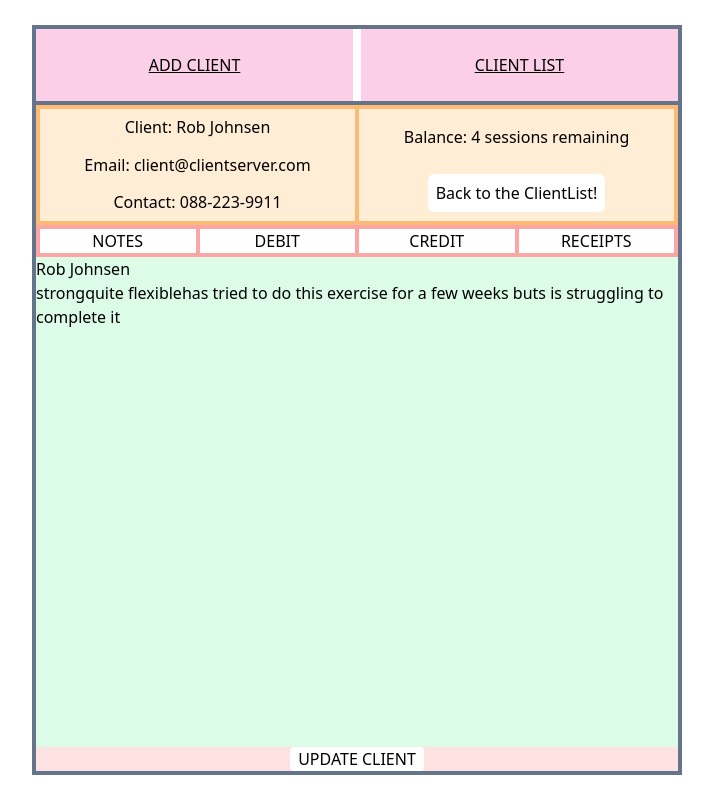
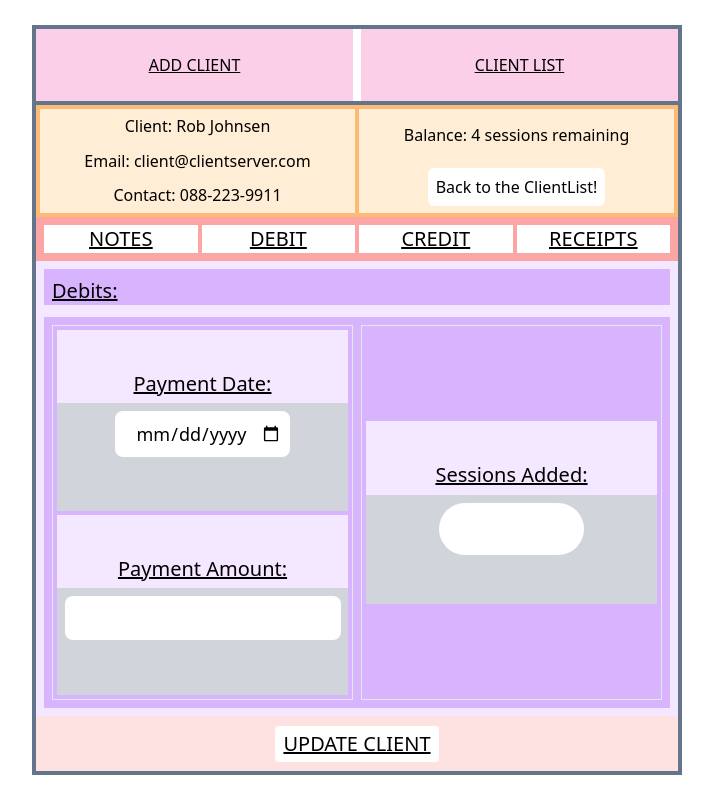
Before and after one commit to RobJJ/client-tracker-firebase, a React (Create React App) app: page /clientList/1/debits in a window 1280 px wide. Shown: the whole page, without its empty margins (283-996 px from the left). Built offline with nearby package versions, Linux system fonts and the light colour scheme.

Commit message:
Routing: Finished complexNav pathing, ComplexComponents implemented and styled

```diff
--- a/src/ActiveClient/ActiveClient-component.jsx
+++ b/src/ActiveClient/ActiveClient-component.jsx
@@ -2,9 +2,7 @@ import React from "react";
 import { useParams, Outlet } from "react-router-dom";
 import data from "../ClientData/ClientData-component";
 import BasicInfo from "./ActiveClientBasicInfo-component";
-import ComplexInfo from "./ActiveClientComplexInfo-component";
 import ComplexFooter from "./ComplexFooter-component";
-import ComplexLayout from "./ComplexLayout";
 import ComplexNav from "./ComplexNav-component";
 //
 const ActiveClient = () => {
@@ -25,5 +23,3 @@ const ActiveClient = () => {
   );
 };
 export default ActiveClient;
-
-//<ComplexLayout client={client} />
--- a/src/ActiveClient/ActiveClientComplexInfo-component.jsx
+++ /dev/null
@@ -1,21 +0,0 @@
-import React from "react";
-import { Link } from "react-router-dom";
-//
-const ComplexInfo = ({ client }) => {
-  return (
-    <section className="bg-red-300 h-full w-full flex flex-col gap-1 p-1">
-      <div className="bg-red-100 w-full h-8 flex text-center gap-1 items-center">
-        <div className="bg-white w-1/4">NOTES</div>
-        <div className="bg-white w-1/4">DEBIT</div>
-        <div className="bg-white w-1/4">CREDIT</div>
-        <div className="bg-white w-1/4">RECEIPTS</div>
-      </div>
-      <div className="bg-red-100 w-full h-full">display</div>
-      <div className="bg-red-100 w-full h-8 flex justify-center items-center">
-        <div className="bg-white px-2 rounded">UPDATE CLIENT</div>
-      </div>
-    </section>
-  );
-};
-
-export default ComplexInfo;
--- a/src/ActiveClient/ActiveClientCredit-component.jsx
+++ b/src/ActiveClient/ActiveClientCredit-component.jsx
@@ -1,9 +1,47 @@
 import React from "react";
+import { useOutletContext } from "react-router-dom";
 //
 const ActiveClientCredit = () => {
+  const client = useOutletContext();
+  //   console.log(client);
+  //
   return (
-    <div>
-      <h2>Credits</h2>
+    <div className="bg-pink-100 w-full h-full">
+      <div className="w-full h-full flex flex-col gap-3 p-2">
+        {/* HEADER DISPLAY */}
+        <section className="bg-purple-300 h-10 w-full pt-2 text-xl underline pl-2">
+          <h2>Credits:</h2>
+        </section>
+        {/* MAIN PAGE DISPLAY */}
+        <section className="bg-purple-300 h-full w-full flex p-2 gap-2">
+          {/* LEFT HAND SIDE DISPLAY */}
+          <div className="w-full border flex flex-col gap-1  p-1">
+            <div className="h-1/2 bg-purple-100 flex flex-col pt-5 text-center text-lg">
+              <label className="h-1/3 underline pt-5 text-xl">
+                Session Trained Date:
+              </label>
+              <div className=" bg-gray-300 h-2/3">
+                <input
+                  type="date"
+                  className=" text-center p-2 rounded-lg mt-2"
+                />
+              </div>
+            </div>
+            <div className="h-1/2 bg-purple-100 flex flex-col pt-5 text-center text-lg">
+              <label className="h-1/3 underline pt-5 text-xl">
+                Sessions Amount:
+              </label>
+              <div className=" bg-gray-300 h-2/3">
+                <input
+                  type="number"
+                  className=" text-center p-2 rounded-lg mt-2"
+                />
+              </div>
+            </div>
+          </div>
+          {/* RIGHT HAND SIDE DISPLAY */}
+        </section>
+      </div>
     </div>
   );
 };
--- a/src/ActiveClient/ActiveClientDebit-component.jsx
+++ b/src/ActiveClient/ActiveClientDebit-component.jsx
@@ -1,11 +1,74 @@
 import React from "react";
+import { useOutletContext } from "react-router-dom";
 //
 const ActiveClientDebit = () => {
+  const client = useOutletContext();
+  //   console.log(client);
+  //
   return (
-    <div>
-      <h2>Debits</h2>
+    <div className="bg-purple-100 w-full h-full">
+      <div className="w-full h-full flex flex-col gap-3 p-2">
+        {/* HEADER DISPLAY */}
+        <div className="bg-purple-300 h-10w-full pt-2 text-xl underline pl-2">
+          <h2>Debits:</h2>
+        </div>
+        {/* MAIN PAGE DISPLAY */}
+        <div className="bg-purple-300 h-full w-full flex p-2 gap-2">
+          {/* LEFT HAND SIDE DISPLAY */}
+          <div className="w-1/2 border flex flex-col gap-1  p-1">
+            <div className="h-1/2 bg-purple-100 flex flex-col pt-5 text-center text-lg">
+              <label className="h-1/3 underline pt-5 text-xl">
+                Payment Date:
+              </label>
+              <div className=" bg-gray-300 h-2/3">
+                <input
+                  type="date"
+                  className=" text-center p-2 rounded-lg mt-2"
+                />
+              </div>
+            </div>
+            <div className="h-1/2 bg-purple-100 flex flex-col pt-5 text-center text-lg">
+              <label className="h-1/3 underline pt-5 text-xl">
+                Payment Amount:
+              </label>
+              <div className=" bg-gray-300 h-2/3">
+                <input
+                  type="number"
+                  className=" text-center p-2 rounded-lg mt-2"
+                />
+              </div>
+            </div>
+          </div>
+          {/* RIGHT HAND SIDE DISPLAY */}
+          <div className="w-1/2 border p-1 flex justify-center items-center">
+            <div className="h-1/2 bg-purple-100 flex flex-col pt-5 text-center text-lg">
+              <label className="h-1/3 underline pt-5 text-xl">
+                Sessions Added:
+              </label>
+              <div className=" bg-gray-300 h-2/3">
+                <input
+                  type="number"
+                  className=" text-center p-3 rounded-full mt-2 w-1/2 text-xl"
+                />
+              </div>
+            </div>
+          </div>
+        </div>
+      </div>
     </div>
   );
 };
 
 export default ActiveClientDebit;
+
+// const debitTemplate = {
+//   date: "",
+//   id: "",
+//   amount: "",
+//   sessions: 0,
+// };
+// const creditTemplate = {
+//   date: "",
+//   id: "",
+//   sessions: 0,
+// };
--- a/src/ActiveClient/ActiveClientNotes-component.jsx
+++ b/src/ActiveClient/ActiveClientNotes-component.jsx
@@ -7,8 +7,15 @@ const ActiveClientNotes = () => {
   //
   return (
     <div className="bg-green-100 w-full h-full">
-      <h2>{client.name}</h2>
-      <h2>{client.notes}</h2>
+      <div className="w-full h-full flex flex-col gap-3 p-2">
+        <h2 className="h-10 bg-green-300 w-full pt-2 text-xl underline pl-2">
+          Notes:
+        </h2>
+        <textarea
+          className="h-full bg-white p-5 resize-none rounded-md"
+          placeholder="The notes will go here"
+        ></textarea>
+      </div>
     </div>
   );
 };
--- a/src/ActiveClient/ActiveClientReceipts-component.jsx
+++ b/src/ActiveClient/ActiveClientReceipts-component.jsx
@@ -1,11 +1,73 @@
 import React from "react";
+import { useOutletContext, Link } from "react-router-dom";
 //
+const dummyData = [
+  {
+    date: "2022-10-22",
+    id: "qweqw",
+    amount: "322",
+    sessions: 5,
+  },
+  {
+    date: "2022-09-15",
+    id: "gqwe",
+    amount: "550",
+    sessions: 10,
+  },
+];
+
 const ActiveClientReceipts = () => {
+  const client = useOutletContext();
+  //   console.log(client);
+  //
   return (
-    <div>
-      <h2>Recipts</h2>
+    <div className="bg-blue-100 w-full h-full  ">
+      <div className="p-2 gap-3 flex flex-col">
+        <div className="bg-purple-300 h-10 w-full pt-2 text-xl underline p-2 flex text-center ">
+          <h2 className="w-1/3 underline">Date</h2>
+          <h2 className="w-1/3 underline">Amount</h2>
+          <h2 className="w-1/3 underline">Sessions</h2>
+        </div>
+        <div className="flex flex-col gap-1 h-full overflow-y-auto">
+          {dummyData.map((debit) => {
+            return (
+              <div
+                key={debit.id}
+                className="w-full h-10 bg-green-200 flex text-center rounded-lg border border-black items-center"
+              >
+                <span className="w-1/3">{debit.date}</span>
+                <span className="w-1/3">{debit.amount}</span>
+                <span className="w-1/3">{debit.sessions}</span>
+              </div>
+            );
+          })}
+        </div>
+      </div>
     </div>
   );
 };
 
 export default ActiveClientReceipts;
+
+//receipts: { debits: [], credits: [] },
+// const debitTemplate = {
+//   date: "",
+//   id: "",
+//   amount: "",
+//   sessions: 0,
+// };
+//
+// <div className="flex flex-col gap-1">
+//   {filteredClients.map((client) => {
+//     return (
+//       <Link
+//         key={client.id}
+//         to={`/clientList/${client.id}`}
+//         className="w-full h-10 bg-green-200 flex justify-around items-center"
+//       >
+//         <h2>{client.name}</h2>
+//         <p>{client.age}</p>
+//       </Link>
+//     );
+//   })}
+// </div>;
--- a/src/ActiveClient/ComplexFooter-component.jsx
+++ b/src/ActiveClient/ComplexFooter-component.jsx
@@ -2,8 +2,10 @@ import React from "react";
 //
 const ComplexFooter = () => {
   return (
-    <div className="bg-red-100 w-full h-8 flex justify-center items-center">
-      <div className="bg-white px-2 rounded">UPDATE CLIENT</div>
+    <div className="bg-red-100 w-full h-20 flex justify-center items-center">
+      <div className="bg-white px-2 rounded text-xl underline py-1">
+        UPDATE CLIENT
+      </div>
     </div>
   );
 };
--- a/src/ActiveClient/ComplexNav-component.jsx
+++ b/src/ActiveClient/ComplexNav-component.jsx
@@ -5,13 +5,19 @@ const ComplexNav = ({ client }) => {
   const { id } = client;
   console.log(id);
   return (
-    <div className="bg-red-300 w-full h-8 flex text-center gap-1 items-center p-1">
-      <Link to={`notes`} className="bg-white w-1/4">
+    <div className="bg-red-300 w-full h-12 flex text-center gap-1 items-center p-2 text-xl underline">
+      <Link to={`/clientList/${client.id}`} className="bg-white w-1/4">
         NOTES
       </Link>
-      <div className="bg-white w-1/4">DEBIT</div>
-      <div className="bg-white w-1/4">CREDIT</div>
-      <div className="bg-white w-1/4">RECEIPTS</div>
+      <Link to={`debits`} className="bg-white w-1/4">
+        DEBIT
+      </Link>
+      <Link to={`credits`} className="bg-white w-1/4">
+        CREDIT
+      </Link>
+      <Link to={`receipts`} className="bg-white w-1/4">
+        RECEIPTS
+      </Link>
     </div>
   );
 };
--- a/src/App.js
+++ b/src/App.js
@@ -2,14 +2,14 @@ import { Routes, Route } from "react-router-dom";
 // Components
 import AppLayout from "./Routes/AppLayout/AppLayout-component";
 import ClientList from "./ClientList/ClientList-component";
-// import DebitCredit from "./DebitCredit/DebitCredit-component";
 import AddClient from "./AddClient/AddClient-component";
 import Home from "./Home/Home-component";
 import ActiveClient from "./ActiveClient/ActiveClient-component";
-import ComplexLayout from "./ActiveClient/ComplexLayout";
-import ComplexDisplay from "./ActiveClient/ComplexDisplay-component";
 import ActiveClientNotes from "./ActiveClient/ActiveClientNotes-component";
 import DefaultActiveDisplay from "./ActiveClient/DefaultActiveDisplay-component";
+import ActiveClientReceipts from "./ActiveClient/ActiveClientReceipts-component";
+import ActiveClientDebit from "./ActiveClient/ActiveClientDebit-component";
+import ActiveClientCredit from "./ActiveClient/ActiveClientCredit-component";
 //
 function App() {
   return (
@@ -18,8 +18,11 @@ function App() {
         <Route index element={<Home />} />
         <Route path="clientList" element={<ClientList />} />
         <Route path="clientList/:clientId" element={<ActiveClient />}>
-          <Route index element={<DefaultActiveDisplay />} />
-          <Route path=":notes" element={<ActiveClientNotes />} />
+          {/*<Route index element={<DefaultActiveDisplay />} />*/}
+          <Route index element={<ActiveClientNotes />} />
+          <Route path="debits" element={<ActiveClientDebit />} />
+          <Route path="credits" element={<ActiveClientCredit />} />
+          <Route path="receipts" element={<ActiveClientReceipts />} />
         </Route>
         <Route path="addClient" element={<AddClient />} />
       </Route>
@@ -28,19 +31,3 @@ function App() {
 }
 
 export default App;
-// <Route path="debitCredit" element={<DebitCredit />} />;
-// <Route path="clientList/:clientId" element={<ActiveClient />}>
-// <Route path=":navLink" element={<ComplexDisplay/>}/>
-// </Route>
-//
-// return (
-//     <Routes>
-//       <Route path="/" element={<AppLayout />}>
-//         <Route index element={<Home />} />
-//         <Route path="clientList" element={<ClientList />} />
-//         <Route path="clientList/:clientId" element={<ActiveClient />} />
-//         <Route path="addClient" element={<AddClient />} />
-//       </Route>
-//     </Routes>
-//   );
-// }
--- a/src/ClientData/ClientData-component.jsx
+++ b/src/ClientData/ClientData-component.jsx
@@ -1,9 +1,10 @@
 const data = [
   {
-    value: "Rob Johnsen",
-    label: "Rob Johnsen",
     name: "Rob Johnsen",
-    age: 31,
+    email: "rob@robbo.com",
+    contact: "0882321122",
+    receipts: { debits: [], credits: [] },
+    balance: 0,
     id: "1",
     notes: [
       "strong",
@@ -12,10 +13,8 @@ const data = [
     ],
   },
   {
-    value: "Tom Hooterpoop",
-    label: "Tom Hooterpoop",
     name: "Tom Hooterpoop",
-    age: 21,
+    receipts: { debits: [], credits: [] },
     id: "2",
     notes: [
       "weak",
@@ -24,10 +23,8 @@ const data = [
     ],
   },
   {
-    value: "Craig Dooapoop",
-    label: "Craig Dooapoop",
     name: "Craig Dooapoop",
-    age: 44,
+    balance: 0,
     id: "3",
     notes: [
       "strong in certain positions and blah blah blah",
@@ -37,3 +34,14 @@ const data = [
   },
 ];
 export default data;
+
+// const clientTemplate = {
+//   name: "", /
+//   email: "", /
+//   contact: "", /
+//   id: "", /
+//   active: false,
+//   notes: [],
+//   receipts: { debits: [], credits: [] },
+//   balance: 0,
+// };
```
Also changed, not shown: src/ActiveClient/ComplexDisplay-component.jsx (deleted, +0 -11 lines), src/ActiveClient/ComplexLayout.jsx (deleted, +0 -17 lines).
